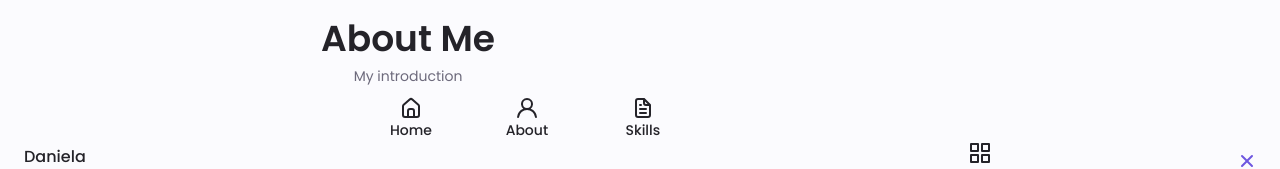
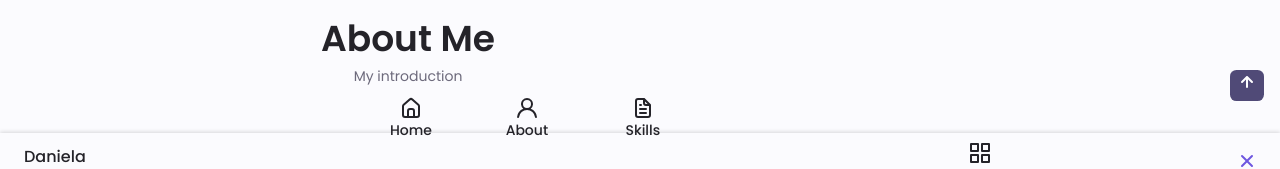
Before and after one commit to DaniBonica001/my-portafolio, a React (Vite) app: page / in a window 1280 px wide. Shown: the part 619-788 px from the top of the page. Built offline with nearby package versions, Linux system fonts and the light colour scheme.

Commit message:
Scroll bar changes

```diff
--- a/src/App.jsx
+++ b/src/App.jsx
@@ -6,6 +6,7 @@ import Services from "./Components/Services";
 import Portafolio from "./Components/Portafolio";
 import Contact from "./Components/Contact";
 import Footer from "./Components/Footer";
+import ScrollUp from "./Components/ScrollUp";
 
 function App() {
   return (
@@ -18,6 +19,7 @@ function App() {
       <Portafolio/>
       <Contact/>
       <Footer/>
+      <ScrollUp/>
 
     </>
   );
--- a/src/Components/Contact.jsx
+++ b/src/Components/Contact.jsx
@@ -61,33 +61,36 @@ function Contact() {
           <div className="contact__inputs grid">
 
             <div className="contact__content">
-              <label htmlFor="" className="contact__label">
+              <label htmlFor="yourname" className="contact__label">
                 Name
               </label>
               <input
                 {...register("name")}
+                id="yourname"
                 type="text"
                 className="contact__input"
               />
             </div>
 
             <div className="contact__content">
-              <label htmlFor="" className="contact__label">
+              <label htmlFor="correito" className="contact__label">
                 Email
               </label>
               <input
                 {...register("email")}
+                id="correito"
                 type="email"
                 className="contact__input"
               />
             </div>
 
             <div className="contact__content">
-              <label htmlFor="" className="contact__label">
+              <label htmlFor="mensajito" className="contact__label">
                 Message
               </label>
               <textarea
                 {...register("message")}
+                id="mensajito"
                 cols="0"
                 rows="7"
                 type="text"
--- a/src/Components/NavBar.jsx
+++ b/src/Components/NavBar.jsx
@@ -11,6 +11,7 @@ import { useState } from "react";
 
 function NavBar() {
     const [show, setShow] = useState(false);
+
     const ShowNavMenu = (event)=>{
         setShow(!show)
     }
@@ -20,7 +21,7 @@ function NavBar() {
 
   return (
     <>
-      <header className="header" id="header">
+      <header className="header scroll-header" id="header">
         <nav className="nav container">
           <a href="#" className="nav__logo">
             Daniela
--- a/src/Components/Portafolio.jsx
+++ b/src/Components/Portafolio.jsx
@@ -20,7 +20,7 @@ function Portafolio() {
           mousewheel={true}
           keyboard={true}
           modules={[Navigation, Pagination, Mousewheel, Keyboard]}
-          style={{maxWidth:'500px'}}
+          style={{maxWidth:'400px'}}
         >
           {/*Portafolio 1 */}
           <SwiperSlide style={{height:'380px', textAlign:"center"}} className="portafolio__content grid swiper-slide">
--- /dev/null
+++ b/src/Components/ScrollUp.jsx
@@ -0,0 +1,9 @@
+import "./styles.css";
+import { UilArrowUp } from '@iconscout/react-unicons'
+function ScrollUp() {
+    return <>
+    <a href="#" className="scrollup" id="scroll-up"> <UilArrowUp className="scrollup__icon"/>
+        </a></>;
+}
+
+export default ScrollUp;
--- a/src/Components/styles.css
+++ b/src/Components/styles.css
@@ -68,12 +68,6 @@
         --smaller-font-size: .813rem;
     }
 }
-
-/*========== Variables Dark theme ==========*/
-
-
-/*========== Button Dark/Light ==========*/
-
 
 /*==================== BASE ====================*/
 * {
@@ -238,11 +232,10 @@ img {
   bottom: 0;
 }
 
-
-/* Active link */
-
-
 /* Change background header */
+.scroll-header{
+  box-shadow: 0 -1px 4px rgba(0, 0, 0, .15);
+}
 
 
 /*==================== HOME ====================*/
@@ -772,12 +765,46 @@ img {
   color: #FFF;
 }
 /*========== SCROLL UP ==========*/
+.scrollup{
+  position: fixed;
+  right: 1rem;
+  bottom: 5rem;
+  background-color: rgb(38, 31, 86);
+  opacity: .8;
+  padding: 0 .3rem;
+  border-radius: .4rem;
+  z-index: var(--z-tooltip);
+  transition: .4s;
+}
 
+.scrollup:hover{
+  background-color: var(--first-color-alt);
+  transform: translateY(.25rem);
+}
+
+.scrollup__icon{
+  font-size: 1.5rem;
+  color: #FFF;
+
+}
 
 /* Show scroll */
 
 
 /*========== SCROLL BAR ==========*/
+::-webkit-scrollbar {
+  width: .60rem;
+  background-color: var(--scroll-bar-color);
+  border-radius: .5rem;
+}
+
+::-webkit-scrollbar-thumb{
+  background-color: var(--scroll-thumb-color);
+  border-radius: .5rem;
+}
+::-webkit-scrollbar-thumb:hover{
+  background-color: var(--text-color-light);
+}
 
 
 /*==================== MEDIA QUERIES ====================*/
```
